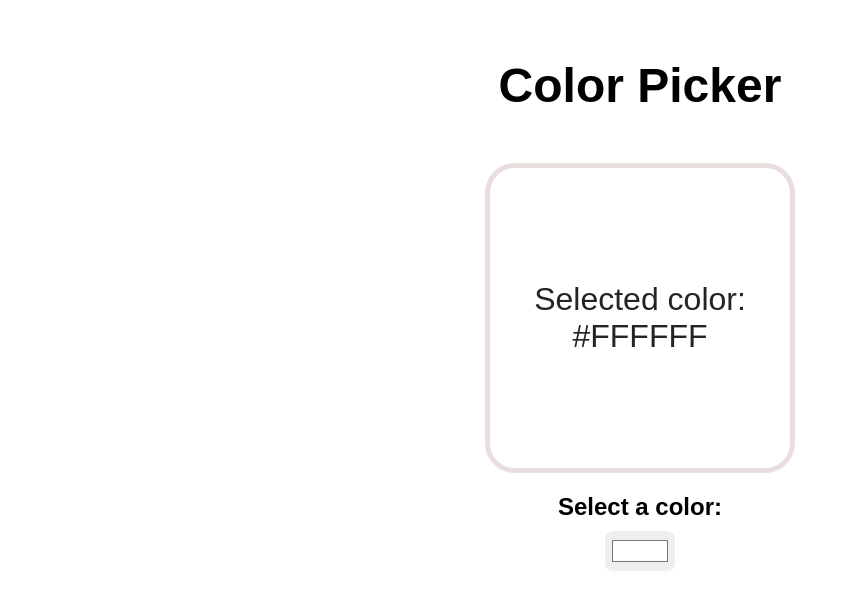
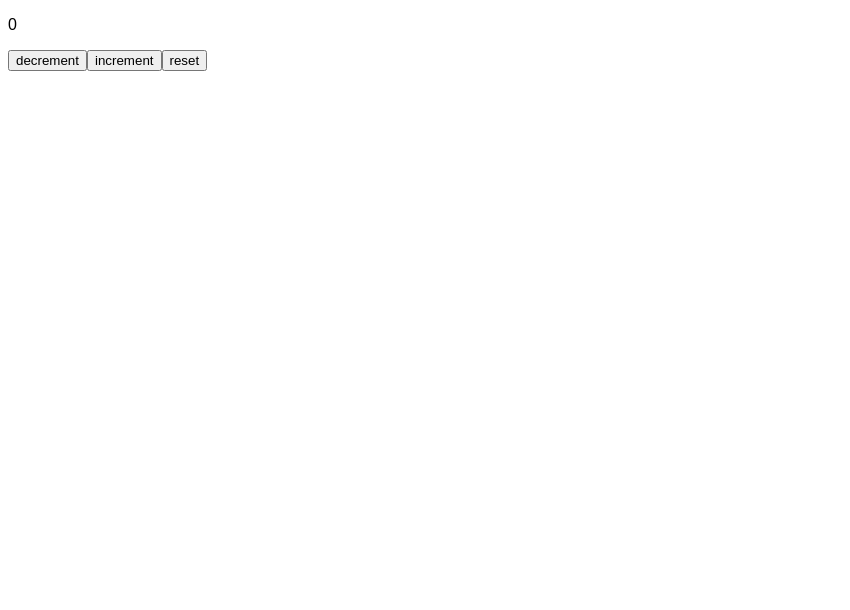
Before and after one commit to soroush-04/react-azure-playground, a React (Vite) app: page / in a window 1280 px wide. Shown: the top 610 px of the page, without its empty margins (0-850 px from the left). Built offline with nearby package versions, Linux system fonts and the light colour scheme.

Commit message:
Updater functions

```diff
--- a/src/App.jsx
+++ b/src/App.jsx
@@ -1,9 +1,9 @@
-import ColorPicker from "./ColorPicker";
+import Component from "./Component";
 
 function App() {
 
     return(
-        <ColorPicker/>
+        <Component/>
     );
 }
 
--- a/src/ColorPicker.jsx
+++ /dev/null
@@ -1,23 +0,0 @@
-import React, {useState} from "react";
-
-function ColorPicker() {
-    const [color, setColor] = useState("#FFFFFF");
-
-    function handleColorChange(event) {
-        setColor(event.target.value);
-    }
-
-
-    return(
-        <div className="color-picker-container">
-            <h1>Color Picker</h1>
-            <div className="color-display" style={{backgroundColor: color}}>
-                <p>Selected color: {color}</p>
-            </div>
-            <label>Select a color:</label>
-            <input type="color" value={color} onChange={handleColorChange}/>
-        </div>
-    );
-}
-
-export default ColorPicker
--- /dev/null
+++ b/src/Component.jsx
@@ -0,0 +1,29 @@
+import React, {useState} from "react"
+
+function Component() {
+    const [count, setCount] = useState(0);
+
+    const increment = () => {
+        setCount(prevCount => prevCount+1);
+        setCount(prevCount => prevCount+1);
+    }
+
+    const decrement = () => {
+        setCount(c => c - 1);
+    }
+
+    const reset = () => {
+        setCount(0);
+    }
+
+    return(
+        <div className="counter-container">
+            <p className="count-display">{count}</p>
+            <button className="counter-button" onClick={decrement}>decrement</button>
+            <button className="counter-button" onClick={increment}>increment</button>
+            <button className="counter-button" onClick={reset}>reset</button>
+        </div>
+    );
+}
+
+export default Component
```
